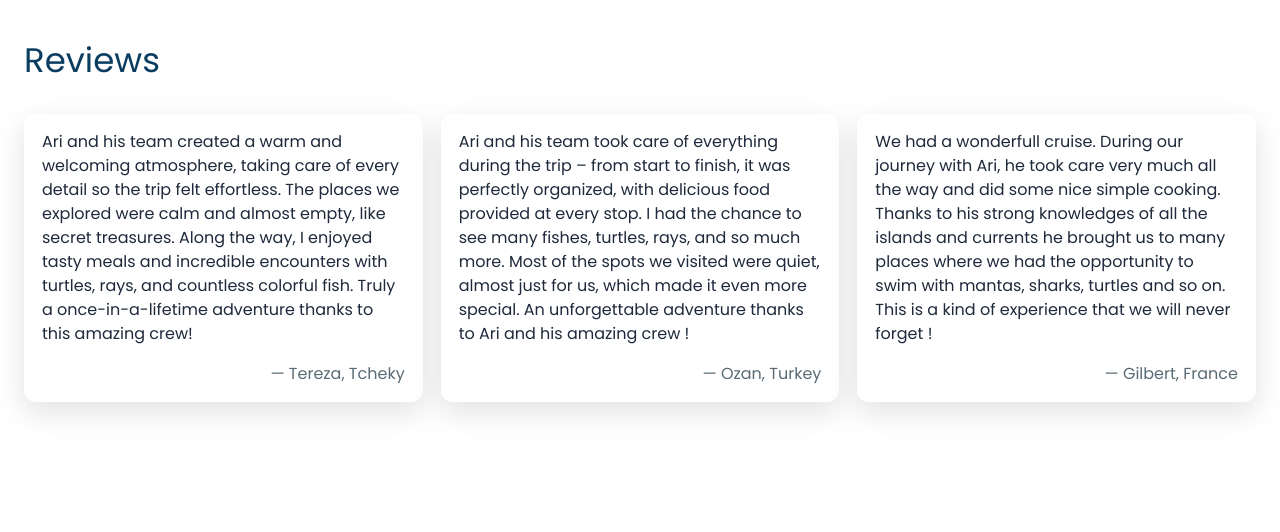
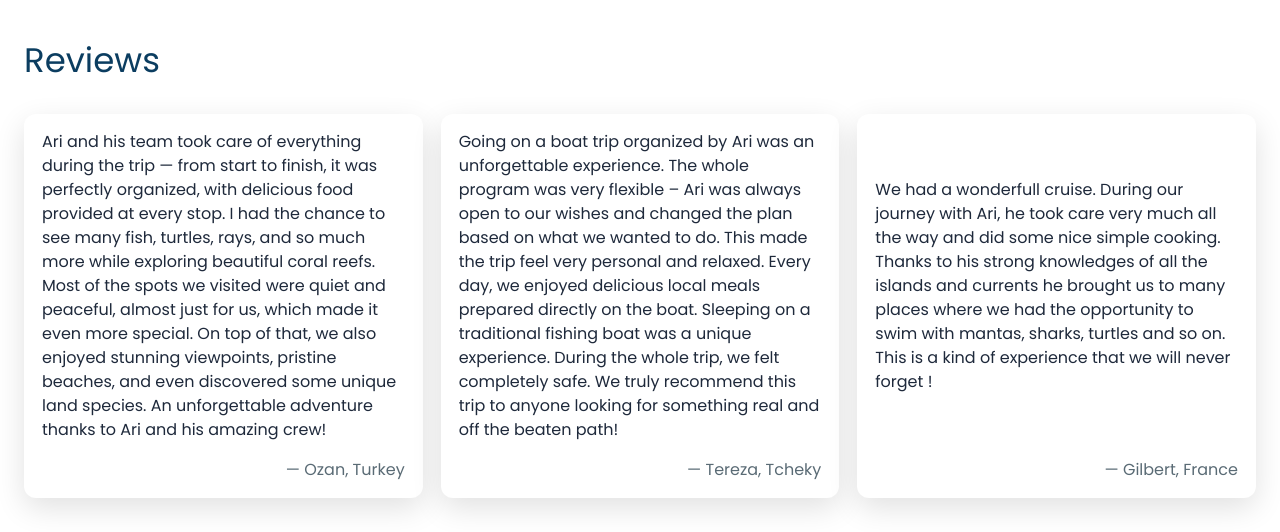
Before and after one commit to avialleguerin/labuan-bajo-explorer, a plain HTML site: page index.html in a window 1280 px wide. Shown: the part 2500-3032 px from the top of the page. Drawn offline with nearby package versions, Linux system fonts and the light colour scheme.

Commit message:
content: update customer reviews with expanded testimonials and reorder quotes

```diff
--- a/index.html
+++ b/index.html
@@ -204,12 +204,12 @@
       <h2 class="section-title reveal">Reviews</h2>
       <div class="reviews">
         <blockquote class="review reveal">
-          <p>Ari and his team created a warm and welcoming atmosphere, taking care of every detail so the trip felt effortless. The places we explored were calm and almost empty, like secret treasures. Along the way, I enjoyed tasty meals and incredible encounters with turtles, rays, and countless colorful fish. Truly a once-in-a-lifetime adventure thanks to this amazing crew!</p>
-          <footer>— Tereza, Tcheky</footer>
+          <p>Ari and his team took care of everything during the trip — from start to finish, it was perfectly organized, with delicious food provided at every stop. I had the chance to see many fish, turtles, rays, and so much more while exploring beautiful coral reefs. Most of the spots we visited were quiet and peaceful, almost just for us, which made it even more special. On top of that, we also enjoyed stunning viewpoints, pristine beaches, and even discovered some unique land species. An unforgettable adventure thanks to Ari and his amazing crew!</p>
+          <footer>— Ozan, Turkey</footer>
         </blockquote>
         <blockquote class="review reveal">
-          <p>Ari and his team took care of everything during the trip – from start to finish, it was perfectly organized, with delicious food provided at every stop. I had the chance to see many fishes, turtles, rays, and so much more. Most of the spots we visited were quiet, almost just for us, which made it even more special. An unforgettable adventure thanks to Ari and his amazing crew !</p>
-          <footer>— Ozan, Turkey</footer>
+          <p>Going on a boat trip organized by Ari was an unforgettable experience. The whole program was very flexible – Ari was always open to our wishes and changed the plan based on what we wanted to do. This made the trip feel very personal and relaxed. Every day, we enjoyed delicious local meals prepared directly on the boat. Sleeping on a traditional fishing boat was a unique experience. During the whole trip, we felt completely safe. We truly recommend this trip to anyone looking for something real and off the beaten path!</p>
+          <footer>— Tereza, Tcheky</footer>
         </blockquote>
         <blockquote class="review reveal">
           <p>We had a wonderfull cruise. During our journey with Ari, he took care very much all the way and did some nice simple cooking. Thanks to his strong knowledges of all the islands and currents he brought us to many places where we had the opportunity to swim with mantas, sharks, turtles and so on. This is a kind of experience that we will never forget !</p>
```
Also changed, not shown: 1 other file.
